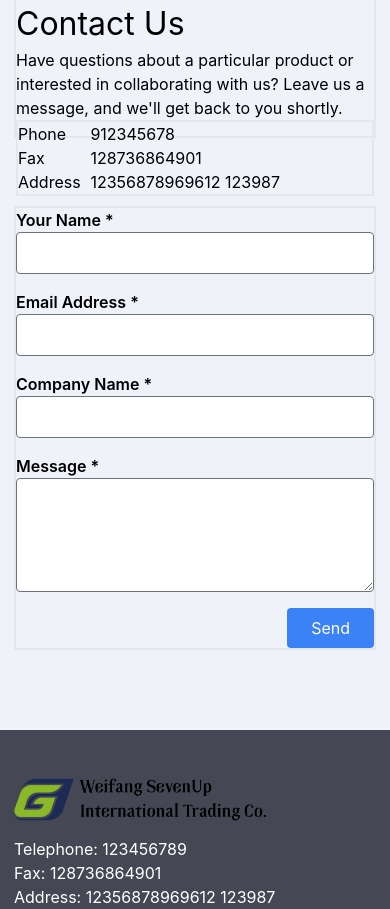
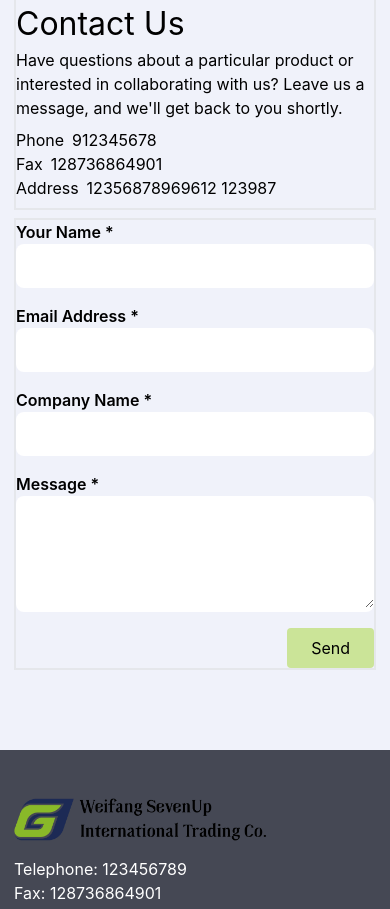
Before and after one commit to jasonxuDrop/venus-trading-website-2024, a React (Create React App) app: page / in a window 390 px wide. Shown: the part 4920-5829 px from the top of the page. Built offline with nearby package versions, Linux system fonts and the light colour scheme.

Commit message:
update input focus effect

```diff
--- a/src/components/Contact.js
+++ b/src/components/Contact.js
@@ -4,78 +4,79 @@ const Contact = () => {
   return (
     <div className="max-w-screen-xl mx-auto px-3.5 sm:px-16 lg:px-32 lg:h-[calc(100vh-10rem)]">
       <div className="relative grid grid-cols-12 gap-2">
-        <div className="col-span-12 lg:col-span-5 text-left border-2 flex flex-col justify-between h-[70%]">
+        <div className="col-span-12 lg:col-span-5 text-left border-2 flex flex-col justify-between lg:h-[70%]">
           <h2>Contact Us</h2>
           <p className="">
             Have questions about a particular product or interested in
             collaborating with us? Leave us a message, and we'll get back to you
             shortly.
           </p>
-          <div className="border-2">
-            <p className="text-left grid grid-cols-5 gap-2">
-              <span className="col-span-1">Phone</span>
-              <span className="col-span-1">912345678</span>
+          <div className="my-2">
+            <p className="text-left flex lg:grid lg:grid-cols-5 lg:gap-2">
+              <span className="pr-2 lg:col-span-1">Phone</span>
+              <span className="lg:col-span-1">912345678</span>
             </p>
-            <p className="text-left grid grid-cols-5 gap-2">
-              <span className="col-span-1">Fax</span>
-              <span className="col-span-1">128736864901</span>
+            <p className="text-left flex lg:grid lg:grid-cols-5 lg:gap-2">
+              <span className="pr-2 lg:col-span-1">Fax</span>
+              <span className="lg:col-span-1">128736864901</span>
             </p>
-            <p className="text-left grid grid-cols-5 gap-2" >
-              <span className="col-span-1">Address</span>
-              <span className="col-span-3">12356878969612 123987</span>
+            <p className="text-left flex lg:grid lg:grid-cols-5 lg:gap-2">
+              <span className="pr-2 lg:col-span-1">Address</span>
+              <span className="lg:col-span-3">12356878969612 123987</span>
             </p>
           </div>
         </div>
         <div className="col-span-12 lg:col-span-6 lg:col-start-7 text-left border-2">
           <form className="space-y-4">
             <div className="flex flex-col">
-              <label htmlFor="name" className="font-semibold">
+              <label htmlFor="name" className="font-semibold text-formColor">
                 Your Name *
               </label>
               <input
                 type="text"
                 id="name"
                 required
-                className="p-2 border rounded"
+                className="input-field"
+
               />
             </div>
             <div className="flex flex-col">
-              <label htmlFor="email" className="font-semibold">
+              <label htmlFor="email" className="font-semibold text-formColor">
                 Email Address *
               </label>
               <input
                 type="email"
                 id="email"
                 required
-                className="p-2 border rounded"
+                className="input-field"
               />
             </div>
             <div className="flex flex-col">
-              <label htmlFor="company" className="font-semibold">
+              <label htmlFor="company" className="font-semibold text-formColor">
                 Company Name *
               </label>
               <input
                 type="text"
                 id="company"
                 required
-                className="p-2 border rounded"
+                className="input-field"
               />
             </div>
             <div className="flex flex-col">
-              <label htmlFor="message" className="font-semibold">
+              <label htmlFor="message" className="font-semibold text-formColor">
                 Message *
               </label>
               <textarea
                 id="message"
                 required
                 rows="4"
-                className="p-2 border rounded"
+                className="input-field"
               ></textarea>
             </div>
             <div className="flex justify-end">
               <button
                 type="submit"
-                className="px-6 py-2 bg-blue-500 text-white rounded hover:bg-blue-600"
+                className="px-6 py-2 bg-buttonColor text-black rounded hover:bg-buttonHover"
               >
                 Send
               </button>
--- a/src/index.css
+++ b/src/index.css
@@ -55,3 +55,21 @@ code {
   font-family: source-code-pro, Menlo, Monaco, Consolas, 'Courier New',
     monospace;
 }
+
+/* Input field effect */
+.input-field {
+  padding: 8px;
+  width: 100%;
+  box-sizing: border-box;
+  border: 0;
+  border-bottom: 4px solid transparent;
+  transition: border-color 0.2s ease-in-out;
+  border-radius: 8px;
+}
+
+.input-field:focus {
+  outline-style: none;
+  box-shadow: none;
+  outline: none;
+  border-bottom-color: #A7D747;
+}
--- a/tailwind.config.js
+++ b/tailwind.config.js
@@ -11,6 +11,9 @@ module.exports = {
         textWhite: "#FFFFFF",
         footerBgColor: "#454854",
         homeBgColor:"#E6E2DF",
+        buttonHover:"#A7D747",
+        buttonColor:"#CBE498",
+        formColor:"#54545"
       },
       fontSize: {
         heading1: "3rem",
```
